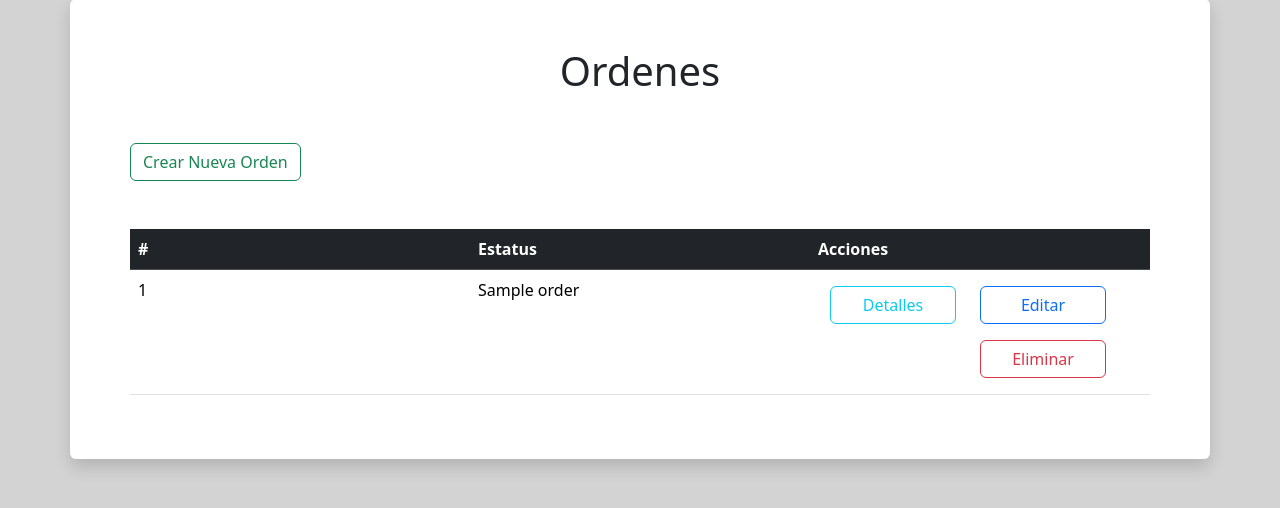
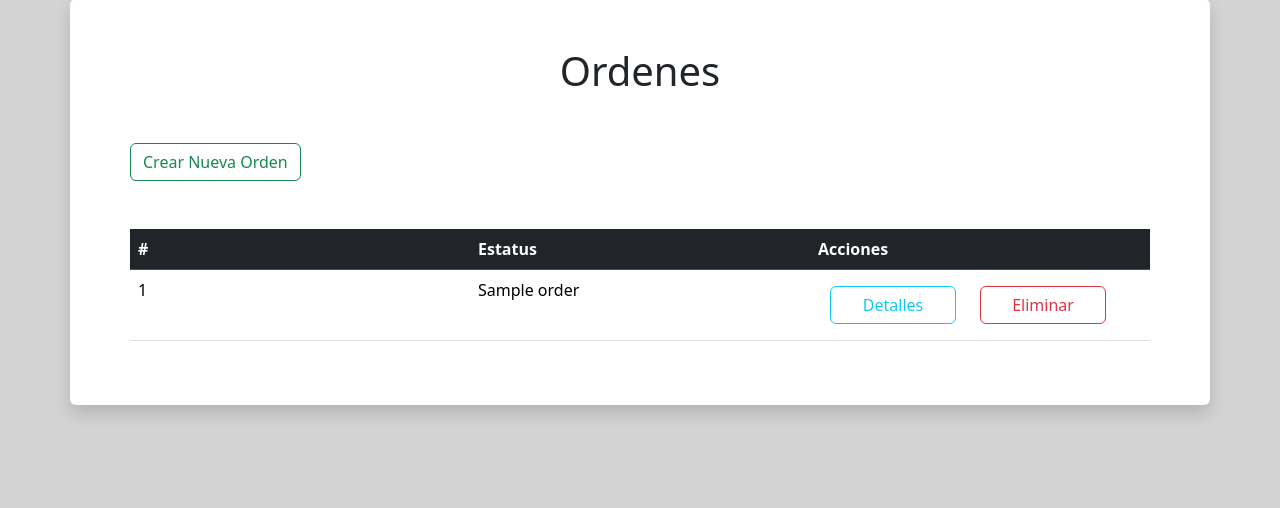
Before and after one commit to Cuevas2402/joyeria-fina, a Flask app: template app/templates/joyeria/orders.html in a window 1280 px wide. Shown: the part 153-661 px from the top of the page. Run offline with Flask 3, Linux system fonts and the light colour scheme; the template is opened without the code that fills it: most values are stand-ins (such as "Sample title", 1, 10 or a date in 2020); some libraries are stand-ins or nearby versions.

Commit message:
Eliminar boton de editar en orden

```diff
--- a/app/templates/joyeria/orders.html
+++ b/app/templates/joyeria/orders.html
@@ -50,7 +50,6 @@
 									<button class="w-100 my-2 crud-detalles btn btn-outline-info" value="{{ order[0] }}">Detalles</button>
 								</div>
 								<div class="col">
-									<button data-type="order" class="w-100 my-2 crud-editar btn btn-outline-primary" value="{{ order[0] }}">Editar</button>
 									<button data-type="order" class="w-100 my-2 crud-eliminar btn btn-outline-danger" value="{{ order[0] }}">Eliminar</button>
 								</div>
 							</div>
```
